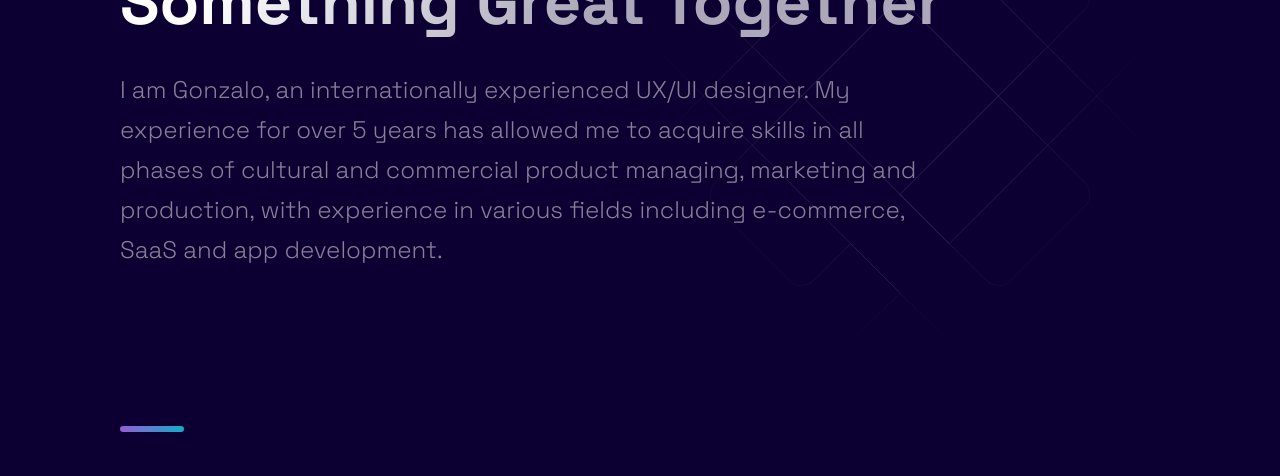
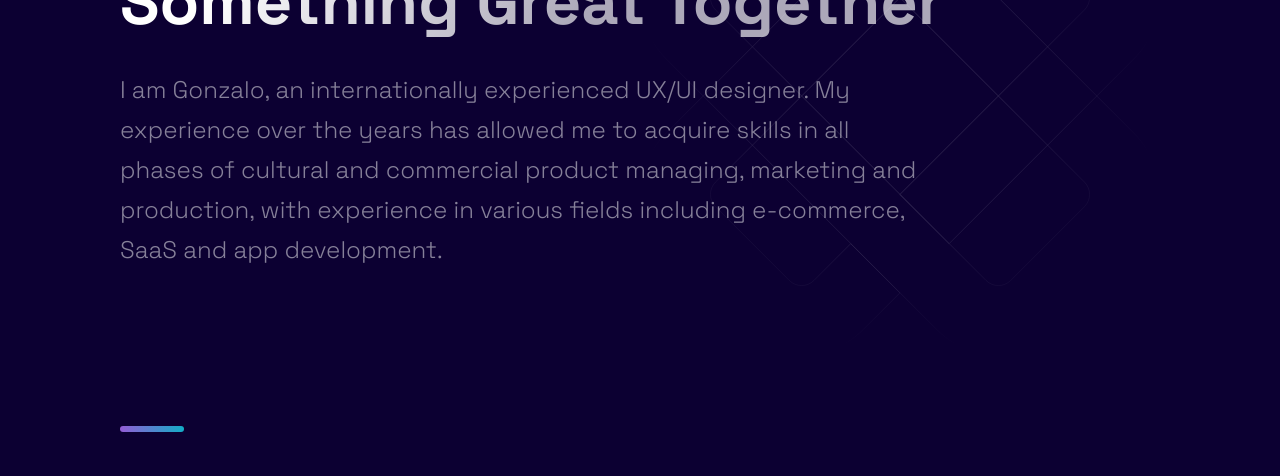
Before and after one commit to gonzalomontanes/personal_portfolio, a Next.js app: page / in a window 1280 px wide. Shown: the part 276-752 px from the top of the page. Built offline with nearby package versions, Linux system fonts and the light colour scheme.

Commit message:
Update Hero.js

```diff
--- a/src/components/Hero/Hero.js
+++ b/src/components/Hero/Hero.js
@@ -11,7 +11,7 @@ const Hero = () => (
           Something Great Together
         </SectionTitle>
         <SectionText>
-        I am Gonzalo, an internationally experienced UX/UI designer. My experience for over 5 years has allowed me to acquire skills in all phases of cultural and commercial product managing, marketing and production, with experience in various fields including e-commerce, SaaS and app development.
+        I am Gonzalo, an internationally experienced UX/UI designer. My experience over the years has allowed me to acquire skills in all phases of cultural and commercial product managing, marketing and production, with experience in various fields including e-commerce, SaaS and app development.
         <br />
         <br />
         <br />
```
